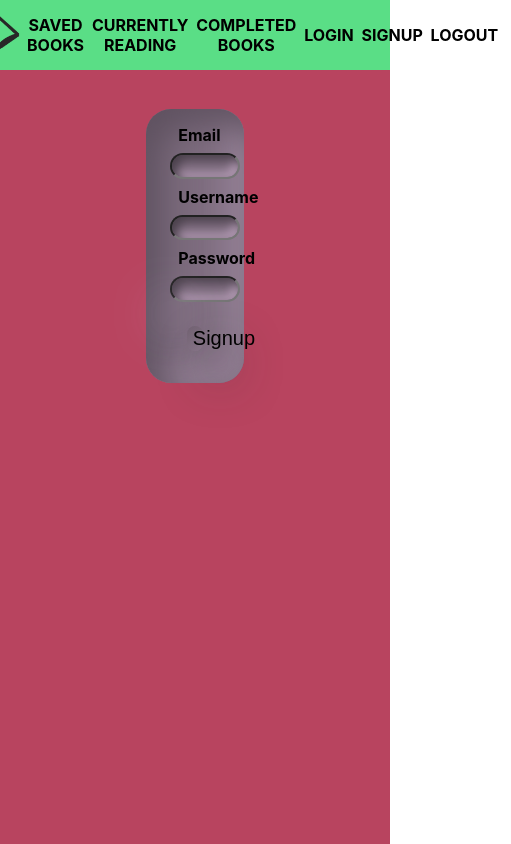
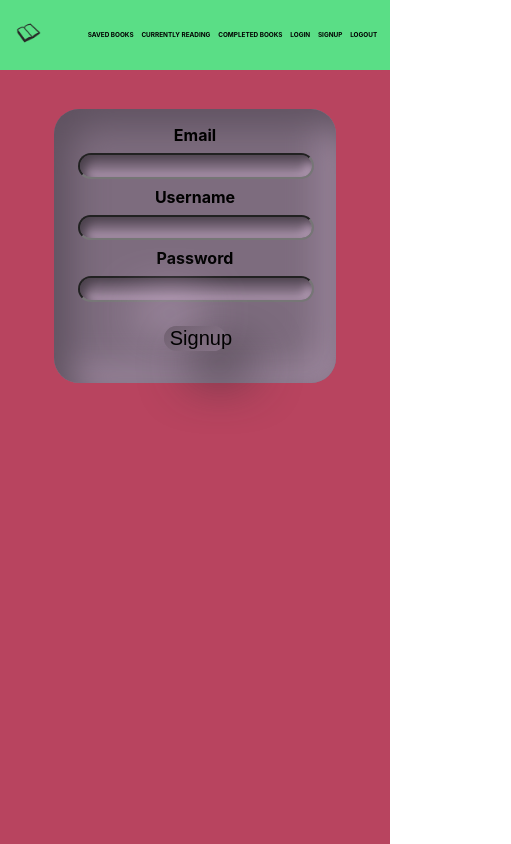
Before and after one commit to coleleg/book-tracker, a React (Create React App) app in the folder client/: page /signup in a window 390 px wide. Shown: the whole page, 511 px wide, since content can reach past the window. Built offline with nearby package versions, Linux system fonts and the light colour scheme.

Commit message:
add responsive design

```diff
--- a/client/src/components/Login.js
+++ b/client/src/components/Login.js
@@ -59,13 +59,15 @@ function Login() {
 }
 
 const Container = styled.div`
-    display: block;
-    margin: auto;
+    display: flex;
+    justify-content: center;
+    align-items: center;
     margin-top: 10%;
-    width: 25vw;
 `
 
 const LoginForm = styled.form`
+    display: block;
+    width: 550px;
     border-radius: 25px;
     background: #7D6C7E;
     box-shadow: inset 17px 17px 34px #5f5260,
@@ -102,6 +104,10 @@ const LoginForm = styled.form`
             cursor: pointer;
             border: none;
         }
+
+        @media(max-width: 576px) {
+            width: 250px;
+        }
 `
 
 export default Login
--- a/client/src/components/Navbar.js
+++ b/client/src/components/Navbar.js
@@ -46,6 +46,7 @@ const Nav = styled.div`
     background-color: #5ADE86;
     display: flex;
     justify-content: space-between;
+    align-items: center;
 `;
 
 const Logo = styled.div`
@@ -57,7 +58,17 @@ const ImgContainer = styled.div`
         cursor: pointer;
         max-height: 70px;
         margin-left: -3rem;
+
+        @media(max-width: 1200px) {
+            margin-left: 1rem;
+        }
+
+        @media(max-width: 1000px) {
+            width: 65%;
+        }
     }
+
+
 `
 
 const Menu = styled.div`
@@ -72,6 +83,14 @@ const Menu = styled.div`
         text-decoration: none;
         color: black;
     }
+
+    @media(max-width: 1000px) {
+        font-size: 75%;
+    }
+
+    @media(max-width: 576px) {
+        font-size: 40%;
+    }
 `
 
 export default Navbar;
--- a/client/src/components/Signup.js
+++ b/client/src/components/Signup.js
@@ -61,13 +61,15 @@ function Signup() {
 }
 
 const Container = styled.div`
-    display: block;
-    margin: auto;
+    display: flex;
+    justify-content: center;
+    align-items: center;
     margin-top: 10%;
-    width: 25vw;
 `
 
 const LoginForm = styled.form`
+    display: block;
+    width: 550px;
     border-radius: 25px;
     background: #7D6C7E;
     box-shadow: inset 17px 17px 34px #5f5260,
@@ -104,6 +106,10 @@ const LoginForm = styled.form`
             cursor: pointer;
             border: none;
         }
+
+        @media(max-width: 576px) {
+            width: 250px;
+        }
 `
 
 export default Signup
--- a/client/src/pages/Completed.js
+++ b/client/src/pages/Completed.js
@@ -67,6 +67,10 @@ function Completed() {
 }
 
 const Container = styled.div`
+    margin-top: 1rem;
+    @media(max-width: 768px) {
+        font-size: 65%;
+    }
 `
 
 const Results = styled.div`
@@ -74,6 +78,14 @@ const Results = styled.div`
     padding: 20px 5px 20px;
     grid-gap: 25px;
     grid-template-columns: repeat(4, minmax(0, 1fr));
+
+    @media(max-width: 1200px) {
+        grid-template-columns: repeat(2, minmax(0, 1fr));
+    }
+
+    @media(max-width: 768px) {
+        grid-template-columns: repeat(1, minmax(0, 1fr));
+    }
 `
 
 const Card = styled.div`
@@ -87,6 +99,10 @@ const Card = styled.div`
     .pages {
         font-size: 75%;
     }
+
+    @media(max-width: 768px) {
+        margin: 0;
+    }
 `
 
 export default Completed
--- a/client/src/pages/Current.js
+++ b/client/src/pages/Current.js
@@ -98,6 +98,10 @@ function Current() {
 }
 
 const Container = styled.div`
+    margin-top: 1rem;
+    @media(max-width: 768px) {
+        font-size: 65%;
+    }
 `
 
 const Results = styled.div`
@@ -105,6 +109,14 @@ const Results = styled.div`
     padding: 20px 5px 20px;
     grid-gap: 25px;
     grid-template-columns: repeat(4, minmax(0, 1fr));
+
+    @media(max-width: 1200px) {
+        grid-template-columns: repeat(2, minmax(0, 1fr));
+    }
+
+    @media(max-width: 768px) {
+        grid-template-columns: repeat(1, minmax(0, 1fr));
+    }
 `
 
 const Card = styled.div`
--- a/client/src/pages/Home.js
+++ b/client/src/pages/Home.js
@@ -84,7 +84,7 @@ const Home = () => {
             <Header>
                 <SearchBar>
                     <form onSubmit={handleSearch}>
-                        <label> {Auth.loggedIn() ? 'SEARCH FOR A BOOK!' : 'YOU MUST BE LOGGED IN TO SAVE BOOKS' }</label>
+                        <label className='label'> {Auth.loggedIn() ? 'SEARCH FOR A BOOK!' : 'YOU MUST BE LOGGED IN TO SAVE BOOKS' }</label>
                         <input type="text" value={userSearch} onChange={(e) => setUserSearch(e.target.value)} name="query"></input>
                         <button type="submit">SEARCH</button>
                     </form>
@@ -123,10 +123,13 @@ const Header = styled.div`
     display: flex;
     justify-content: center;
     align-items: center;
+
 `
 const SearchBar = styled.div`
     form {
         display: flex;
+        justify-content: center;
+        align-items: center;
         width: 75vw;
         padding: 1rem;
         border-radius: 50px;
@@ -170,6 +173,24 @@ const SearchBar = styled.div`
                 transform: scale(1.05);
             }
         }
+
+        @media(max-width: 1000px) {
+            label {
+                font-size: 75%;
+            }
+
+            button {
+                font-size: 50%;
+            }
+
+        @media(max-width: 576px) {
+            display: block;
+
+            button {
+                margin-top: 1rem;
+            }
+        }
+
     }
 `
 const Results = styled.div`
@@ -180,6 +201,33 @@ const Results = styled.div`
 `
 
 const Card = styled.div`
+    margin: 1rem;
+    padding: 1em;
+    border-radius: 50px;
+    background: #5ADE86;
+    box-shadow: inset -20px -20px 40px #245936,
+            inset 20px 20px 40px #90ffd6;
+    .pages {
+        font-size: 75%;
+    }
+    button {
+        min-width: 175px;
+        border-radius: 16px;
+        background: linear-gradient(315deg, #51c879, #60ee8f);
+        box-shadow:  -5px -5px 10px #41a060,
+                    5px 5px 10px #73ffac;
+        font-size: 16px;
+        border: none;
+        cursor: pointer;
+        padding: .25rem;
+        margin: .5rem;
+
+        &:hover {
+            transform: scale(1.05);
+        }
+    }
+
+    @media (min-width: 1200px) {
     display: flex;
     justify-content: space-between;
     align-items: center;
@@ -206,6 +254,7 @@ const Card = styled.div`
 
     .desc {
         margin: .5rem;
+        overflow: hidden;
     }
 
     .pages {
@@ -214,22 +263,7 @@ const Card = styled.div`
         margin: .5rem;
     }
 
-    button {
-        min-width: 175px;
-        border-radius: 16px;
-        background: linear-gradient(315deg, #51c879, #60ee8f);
-        box-shadow:  -5px -5px 10px #41a060,
-                    5px 5px 10px #73ffac;
-        font-size: 16px;
-        border: none;
-        cursor: pointer;
-        margin: .5rem;
-        padding: .25rem;
-
-        &:hover {
-            transform: scale(1.05);
-        }
-    }
+}
 `
 
 
--- a/client/src/pages/Saved.js
+++ b/client/src/pages/Saved.js
@@ -129,6 +129,7 @@ function Saved() {
 }
 
 const Container = styled.div`
+    margin-top: 1rem;
 `
 
 const Results = styled.div`
@@ -136,6 +137,14 @@ const Results = styled.div`
     padding: 20px 5px 20px;
     grid-gap: 25px;
     grid-template-columns: repeat(4, minmax(0, 1fr));
+
+    @media(max-width: 1200px) {
+        grid-template-columns: repeat(2, minmax(0, 1fr));
+    }
+
+    @media(max-width: 768px) {
+        grid-template-columns: repeat(1, minmax(0, 1fr));
+    }
 `
 
 const Card = styled.div`
```
